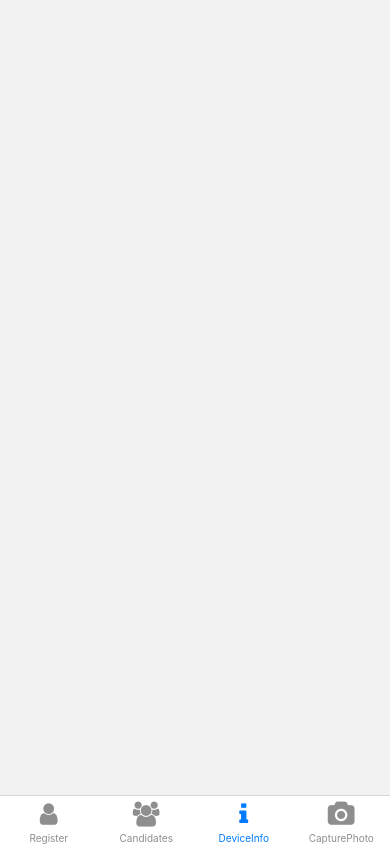
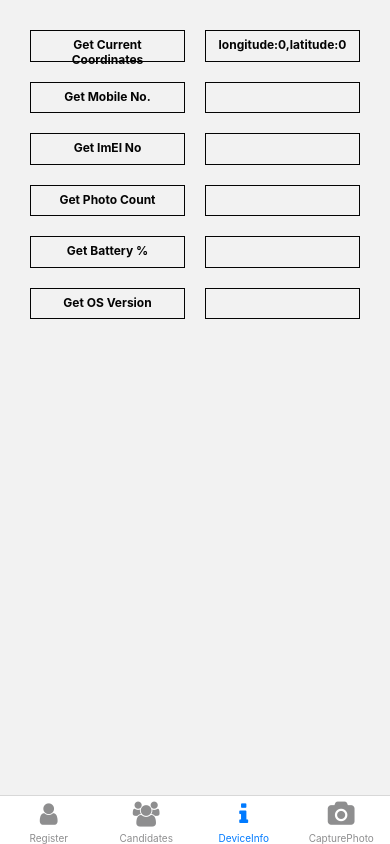
Before and after one commit to balram-01/DeviceManager, a React Native app: screen /DeviceInfo in a window 390 px wide. Built offline with nearby package versions, Linux system fonts and the light colour scheme.

Commit message:
added location coordinates

```diff
--- a/package.json
+++ b/package.json
@@ -10,6 +10,7 @@
     "test": "jest"
   },
   "dependencies": {
+    "@react-native-community/geolocation": "^3.2.0",
     "@react-navigation/bottom-tabs": "^6.5.16",
     "@react-navigation/native": "^6.1.14",
     "@types/react-native-vector-icons": "^6.4.18",
--- a/src/screens/deviceInfo/DeviceInfo.tsx
+++ b/src/screens/deviceInfo/DeviceInfo.tsx
@@ -1,11 +1,119 @@
-import * as React from 'react';
-
-interface IDeviceInfoProps {
-}
+import * as React from "react";
+import { Pressable, ScrollView, StyleSheet, Text, View } from "react-native";
+import colors from "../../theme/colors";
+import Geolocation from "@react-native-community/geolocation";
+import useLocation from "./helper/location";
+interface IDeviceInfoProps {}
 
 const DeviceInfo: React.FunctionComponent<IDeviceInfoProps> = (props) => {
-  return (<>
-  </>);
+  const {
+    locationStatus,
+    requestLocationPermission,
+    currentLongitude,
+    currentLatitude,
+  } = useLocation();
+
+  return (
+    <ScrollView
+      showsVerticalScrollIndicator={false}
+      contentContainerStyle={styles.dataContainer}
+    >
+      <View>
+        <View style={styles.rowContainer}>
+          <Pressable
+            style={styles.btn}
+            onPress={async () => {
+              await requestLocationPermission();
+            }}
+          >
+            <Text style={styles.btnText}>{"Get Current Coordinates"}</Text>
+          </Pressable>
+          <View style={styles.btn}>
+            <Text style={styles.btnText}>{`longitude:${
+              currentLongitude ? currentLatitude : 0
+            },latitude:${currentLatitude ? currentLatitude : 0}`}</Text>
+          </View>
+        </View>
+        <View style={styles.rowContainer}>
+          <Pressable
+            style={styles.btn}
+            onPress={async () => {
+              await requestLocationPermission();
+            }}
+          >
+            <Text style={styles.btnText}>{"Get Mobile No."}</Text>
+          </Pressable>
+          <View style={styles.btn}>
+            <Text style={styles.btnText}>{``}</Text>
+          </View>
+        </View>
+        <View style={styles.rowContainer}>
+          <Pressable style={styles.btn} onPress={async () => {}}>
+            <Text style={styles.btnText}>{"Get ImEI No"}</Text>
+          </Pressable>
+          <View style={styles.btn}>
+            <Text style={styles.btnText}>{``}</Text>
+          </View>
+        </View>
+        <View style={styles.rowContainer}>
+          <Pressable style={styles.btn} onPress={async () => {}}>
+            <Text style={styles.btnText}>{"Get Photo Count"}</Text>
+          </Pressable>
+          <View style={styles.btn}>
+            <Text style={styles.btnText}>{``}</Text>
+          </View>
+        </View>
+        <View style={styles.rowContainer}>
+          <Pressable style={styles.btn} onPress={async () => {}}>
+            <Text style={styles.btnText}>{"Get Battery %"}</Text>
+          </Pressable>
+          <View style={styles.btn}>
+            <Text style={styles.btnText}>{``}</Text>
+          </View>
+        </View>
+        <View style={styles.rowContainer}>
+          <Pressable style={styles.btn} onPress={async () => {}}>
+            <Text style={styles.btnText}>{"Get OS Version"}</Text>
+          </Pressable>
+          <View style={styles.btn}>
+            <Text style={styles.btnText}>{``}</Text>
+          </View>
+        </View>
+      </View>
+    </ScrollView>
+  );
 };
 
 export default DeviceInfo;
+
+const styles = StyleSheet.create({
+  container: {
+    flex: 1,
+  },
+  rowContainer: {
+    flexDirection: "row",
+    flex: 1,
+  },
+  btn: {
+    borderColor: colors.primary,
+    borderWidth: 0.5,
+    flex: 1,
+    margin: 10,
+    minHeight: 25,
+  },
+  btnText: {
+    color: colors.primary,
+    fontWeight: "bold",
+    textAlign: "center",
+    fontSize: 12,
+    alignSelf: "center",
+
+    flexWrap: "wrap",
+    flex: 1,
+    flexShrink: 1,
+    margin: 6,
+  },
+  dataContainer: {
+    padding: 20,
+  },
+});
--- /dev/null
+++ b/src/screens/deviceInfo/helper/location.ts
@@ -0,0 +1,118 @@
+// React Native Geolocation
+// https://aboutreact.com/react-native-geolocation/
+
+// import React in our code
+import React, { useState, useEffect } from "react";
+
+// import all the components we are going to use
+import { PermissionsAndroid, Platform } from "react-native";
+
+//import all the components we are going to use.
+import Geolocation from "@react-native-community/geolocation";
+const useLocation = () => {
+  var watchID: any = null;
+  const [currentLongitude, setCurrentLongitude] = useState("");
+  const [currentLatitude, setCurrentLatitude] = useState("");
+  const [locationStatus, setLocationStatus] = useState("");
+
+  const unSubScribeLocation = () => {
+    Geolocation.clearWatch(watchID);
+  };
+  const requestLocationPermission = async () => {
+    if (Platform.OS === "ios") {
+      getOneTimeLocation();
+      subscribeLocationLocation();
+    } else {
+      try {
+        const granted = await PermissionsAndroid.request(
+          PermissionsAndroid.PERMISSIONS.ACCESS_FINE_LOCATION,
+          // @ts-ignore
+          {
+            title: "Location Access Required",
+            message: "This App needs to Access your location",
+          }
+        );
+        console.log("granted",granted)
+        if (granted === PermissionsAndroid.RESULTS.GRANTED) {
+          //To Check, If Permission is granted
+          getOneTimeLocation();
+          subscribeLocationLocation();
+        } else {
+          setLocationStatus("Permission Denied");
+        }
+      } catch (err) {
+        console.warn(err);
+      } finally {
+        unSubScribeLocation();
+      }
+    }
+  };
+
+  const getOneTimeLocation = () => {
+    setLocationStatus("Getting Location ...");
+    Geolocation.getCurrentPosition(
+      //Will give you the current location
+      (position: any) => {
+        setLocationStatus("You are Here");
+
+        //getting the Longitude from the location json
+        const currentLongitude = JSON.stringify(position.coords.longitude);
+
+        //getting the Latitude from the location json
+        const currentLatitude = JSON.stringify(position.coords.latitude);
+
+        //Setting Longitude state
+        setCurrentLongitude(currentLongitude);
+
+        //Setting Longitude state
+        setCurrentLatitude(currentLatitude);
+      },
+      (error: any) => {
+        setLocationStatus(error.message);
+      },
+      {
+        enableHighAccuracy: false,
+        timeout: 30000,
+        maximumAge: 1000,
+      }
+    );
+  };
+
+  const subscribeLocationLocation = () => {
+    watchID = Geolocation.watchPosition(
+      (position: any) => {
+        //Will give you the location on location change
+
+        setLocationStatus("You are Here");
+        console.log(position);
+
+        //getting the Longitude from the location json
+        const currentLongitude = JSON.stringify(position.coords.longitude);
+
+        //getting the Latitude from the location json
+        const currentLatitude = JSON.stringify(position.coords.latitude);
+
+        //Setting Longitude state
+        setCurrentLongitude(currentLongitude);
+
+        //Setting Latitude state
+        setCurrentLatitude(currentLatitude);
+      },
+      (error: any) => {
+        setLocationStatus(error.message);
+      },
+      {
+        enableHighAccuracy: false,
+        maximumAge: 1000,
+      }
+    );
+  };
+  return {
+    currentLatitude,
+    currentLongitude,
+    locationStatus,
+    requestLocationPermission,
+  };
+};
+
+export default useLocation;
```
Also changed, not shown: 4 other files (tests, documents, lock files or other folders).
